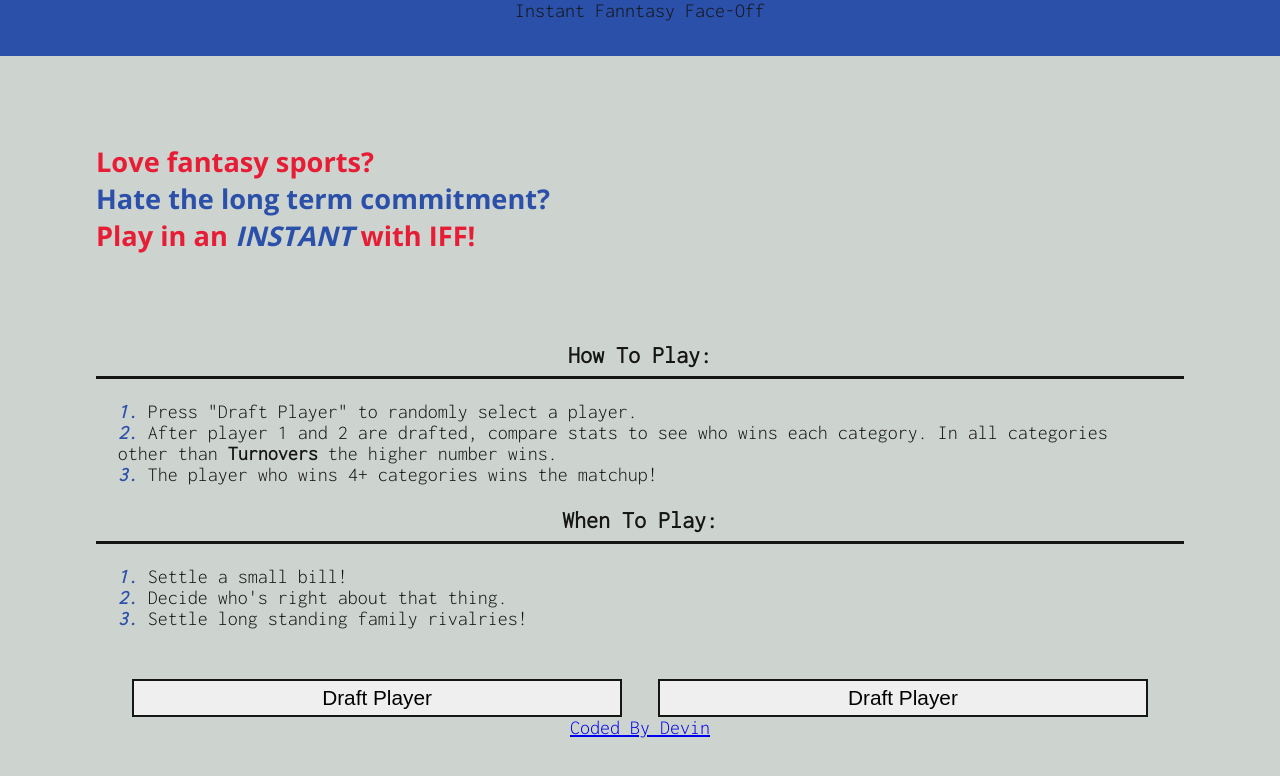
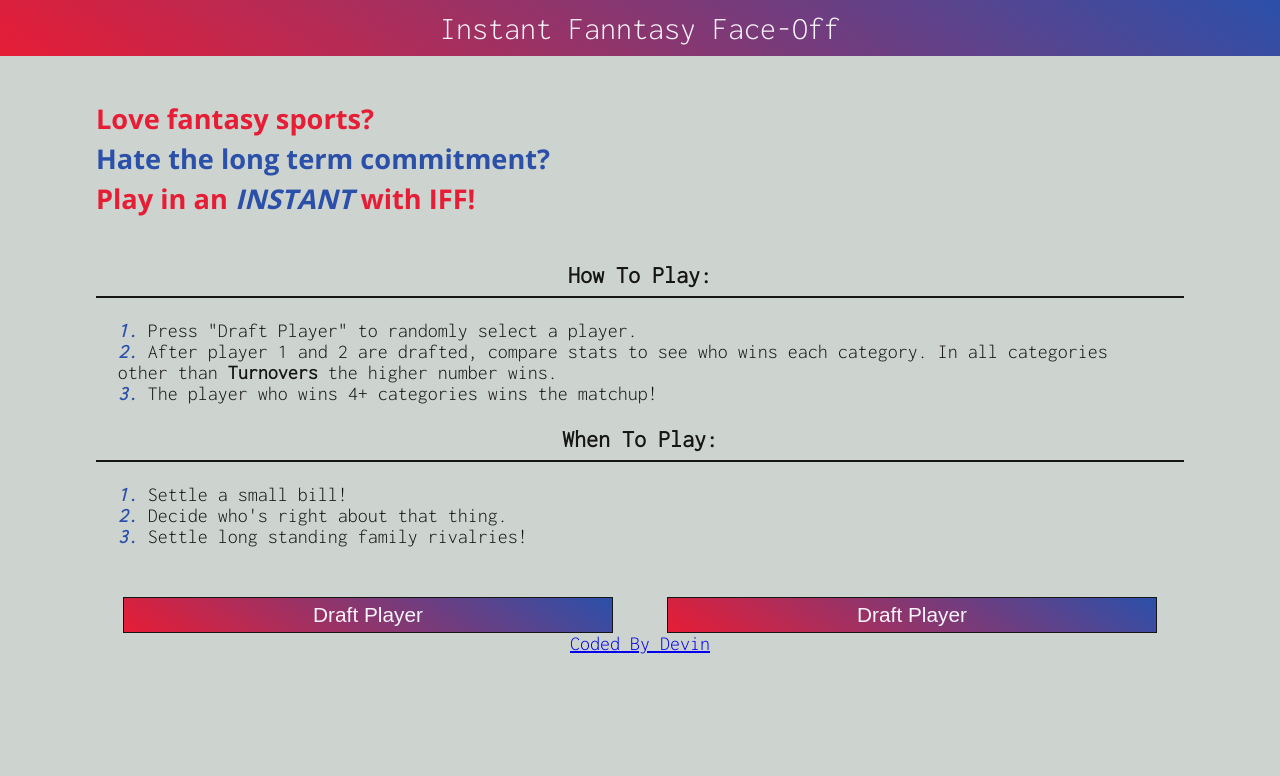
Before and after one commit to DevinD55/project-3-instant-fantasy, a React (Create React App) app: page /IffGame in a window 1280 px wide. Shown: the top 776 px of the page. Built offline with nearby package versions, Linux system fonts and the light colour scheme; no server answers.

Commit message:
MVP finished

```diff
--- a/src/App.css
+++ b/src/App.css
@@ -34,10 +34,10 @@ li {
 h1{
   font-family: 'Open Sans', sans-serif;
   font-size: 1.7rem;
-  line-height: 1.3rem;
+  line-height: 1.5rem;
   color: var(--brand-red);
   max-width: 800px;
-  margin: 7.5%;
+  margin: 4% 7.5%;
   font-weight: bold;
 }
 
@@ -62,9 +62,9 @@ em {
 h2{
   font-size: 1.5rem;
   margin: 20px 0;
+  border-bottom: 2px solid var(--black);
+  padding-bottom: 8px;
   text-align: center;
-  border-bottom: 3px solid var(--black);
-  padding-bottom: 8px;
 }
 
 h3{
@@ -87,9 +87,13 @@ h5 {
 /* Header Styles */
 
 .menu {
-  text-align: center;
   height: 7vh;
-  background-color: #2b50aa;
+  background-image: linear-gradient(33deg, var(--brand-red), var(--brand-blue));
+  display: flex;
+  justify-content: center;
+  align-items: center;
+  font-size: 2rem;
+color: var(--brand-white);
 }
 
 /* instruction styles */
@@ -108,7 +112,7 @@ h5 {
 .playerDisplay {
   display: flex;
   flex-direction: row;
-  justify-content: space-evenly;
+  justify-content: space-around;
   margin-top: 50px;
 }
 
@@ -116,17 +120,19 @@ h5 {
   width: 45%;
   display: flex;
   flex-direction: column;
-  justify-content: center;
   color: var(--brand-white);
 }
 
-.playerDisplay div button{
+.draftedPlayer button{
   width: 100%;
-  border: 2px solid var(--black);
+  border: 1px solid var(--black);
   font-size: 1.3rem;
   padding: 5px;
+  align-self: end;
+  background-image: linear-gradient(33deg, var(--brand-red), var(--brand-blue));
+  color: var(--brand-white)
+}
 
-}
 .playerOne{
   background-color: var(--brand-blue);
 }
@@ -137,21 +143,27 @@ h5 {
 
 /* Stats Styles */
 
+.playerInformation{
+  display: flex;
+  justify-content: space-around;
+  align-items: center;
+  flex-direction: column;
+  min-height: 300px;
+  height: fit-content;
+}
+
 .statsContainer {
   display: flex;
   flex-direction: row;
   flex-wrap: wrap;
   justify-content: center;
   align-items: center;
-  height: 200px;
-  margin-top: 20px;
 }
 
 .statsContainer p {
   margin: 5px 15px;
   font-size: 1.7rem;
-  width: 25%;
-  max-width: 50px;;
+  max-width: 75px;
 }
 
 /* footer style */
--- a/src/App.js
+++ b/src/App.js
@@ -16,7 +16,8 @@ const App = () => {
         url: "https://www.balldontlie.io/api/v1/stats",
         method: "GET",
         params: {
-            page: Math.floor(Math.random()* 44840),
+            page: Math.floor(Math.random()* 11211),
+            per_page: 100,
             seasons: [
                 1984, 1985, 1986, 1987, 1988, 1989,
                 1990, 1991, 1992, 1993, 1994, 1995, 1996, 1997, 1998, 1999,
@@ -37,8 +38,8 @@ const App = () => {
 
     return(
     <div>
-        <nav className="menu">
-            <ul>
+        <nav>
+            <ul className="menu">
                 <li>Instant Fanntasy Face-Off</li>
             </ul>
         </nav>
--- a/src/components/SpecificPlayer.js
+++ b/src/components/SpecificPlayer.js
@@ -6,9 +6,14 @@ const SpecificPlayer = (props) => {
     console.log("specific", props)
     const [draftNumber, setDraftNumber] = useState("");
     const [draftStatus, setDraftStatus] = useState(false)
+    const [pageNumber, setPageNumber] = useState("")
+
+
 
     const draftPlayer = () => {
-        const draftedPlayer = Math.floor(Math.random()*25);
+        const randomPage = Math.floor(Math.random()* 44844);
+        setPageNumber(randomPage)
+        const draftedPlayer = Math.floor(Math.random()*100);
         setDraftNumber(draftedPlayer);
         console.log(draftNumber)
         setDraftStatus(true)
@@ -18,8 +23,11 @@ const SpecificPlayer = (props) => {
 
     return(
         <Fragment>
-            {draftStatus && <StatsContainer playerData={props.draftablePlayers.data} draftedPlayer={draftNumber}/> }
-            <button onClick={draftPlayer}>Draft Player</button>
+            <section className="draftedPlayer">
+                {draftStatus && <StatsContainer playerData={props.draftablePlayers.data} draftedPlayer={draftNumber}/> }
+                <button onClick={draftPlayer}>Draft Player</button>
+            </section>
+
         </Fragment>
     )
 }
--- a/src/components/StatsContainer.js
+++ b/src/components/StatsContainer.js
@@ -6,9 +6,10 @@ console.log("Stats", props)
 
     return(
         <Fragment>
+            <section className="playerInformation">
                 <h3><span>Name:</span> {props.playerData[props.draftedPlayer].player.first_name} {props.playerData[props.draftedPlayer].player.last_name}</h3>
                 <h4><span>Team:</span> {props.playerData[props.draftedPlayer].team.full_name}</h4>
-            <h4><span>Game:</span> {props.playerData[props.draftedPlayer].game.season}</h4>
+                <h4><span>Season:</span> {props.playerData[props.draftedPlayer].game.season}</h4>
                 <ul className="statsContainer">
                     <li>
                         <h5>Pts</h5>
@@ -39,6 +40,7 @@ console.log("Stats", props)
                         <p>{props.playerData[props.draftedPlayer].fg_pct}</p>
                     </li>
                 </ul>
+            </section>
             </Fragment>
     )
 }
```
Lines whose indentation alone changed are shown as unchanged.
